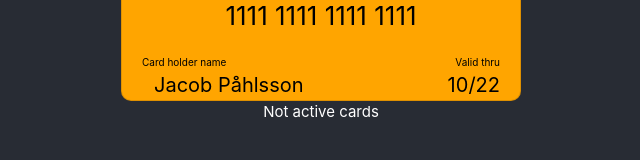
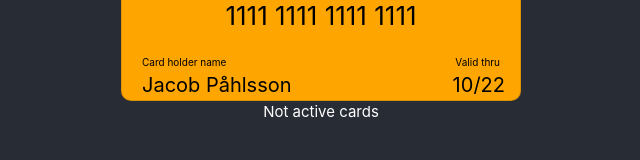
Before and after one commit to Acrasia86/walletTest, a React (Create React App) app: page / in a window 1280 px wide. Shown: the part 372-532 px from the top of the page, without its empty margins (319-959 px from the left). Built offline with nearby package versions, Linux system fonts and the light colour scheme.

Commit message:
fixed some css

```diff
--- a/src/App.css
+++ b/src/App.css
@@ -72,8 +72,8 @@
 .name {
   font-size: 20px;
   color: black;
-  margin-left: 32px;
-  margin-right: 20px;
+  margin-left: 20px;
+  margin-right: 15px;
 }
 
 .nameContainer {
```
